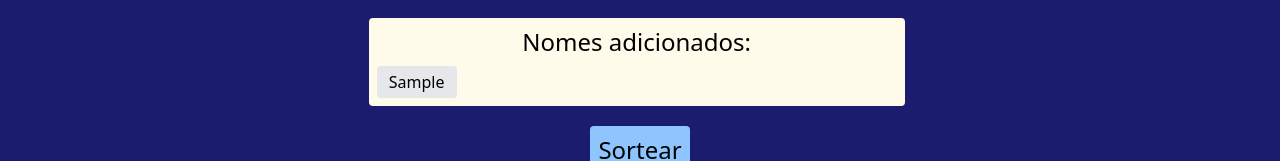
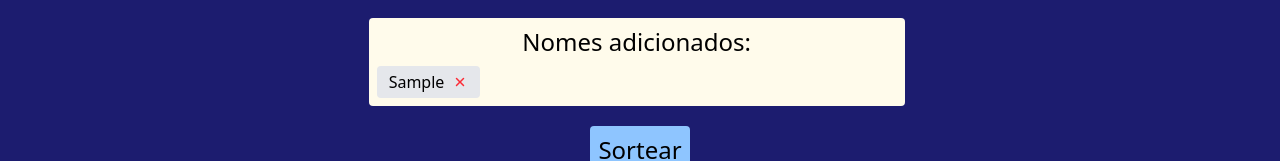
Before and after one commit to pedrpie/Sorteador, a React (Vite) app: page /#/nomes in a window 1280 px wide. Both pictures are taken after typing "Sample" into the empty fields and a click on the button "Adicionar". Shown: the part 435-596 px from the top of the page. Built offline with nearby package versions, Linux system fonts and the light colour scheme.

Commit message:
delete name option added

```diff
--- a/index.html
+++ b/index.html
@@ -2,7 +2,6 @@
 <html lang="pt">
   <head>
     <meta charset="UTF-8" />
-    <link rel="icon" type="image/svg+xml" href="/vite.svg" />
     <meta name="viewport" content="width=device-width, initial-scale=1.0" />
     <title>Sorteador</title>
   </head>
--- a/package.json
+++ b/package.json
@@ -15,6 +15,7 @@
     "@tailwindcss/vite": "^4.1.18",
     "react": "^19.2.0",
     "react-dom": "^19.2.0",
+    "react-icons": "^5.5.0",
     "react-router-dom": "^7.13.0",
     "tailwindcss": "^4.1.18"
   },
--- a/src/pages/NomesPage.jsx
+++ b/src/pages/NomesPage.jsx
@@ -1,6 +1,7 @@
 import { useState } from "react"
 
 import Navbar from "../components/Navbar"
+import { IoClose } from "react-icons/io5";
 
 export default function NomesPage() {
   const [nome, setNome] = useState("")
@@ -12,6 +13,10 @@ export default function NomesPage() {
 
     setNomes([...nomes, nome])
     setNome("")
+  }
+
+  function removerNome(index) {
+    setNomes(nomes.filter((_, i) => i !== index))
   }
 
   const sortear = () => {
@@ -55,7 +60,12 @@ export default function NomesPage() {
         <h1 className="text-2xl mb-2">Nomes adicionados:</h1>
         <ul className="flex flex-wrap gap-5">
           {nomes.map((item, index) => (
-            <li className="bg-gray-200 px-3 py-1 rounded min-w-20" key={index}>{item}</li>
+            <li className="bg-gray-200 px-3 py-1 rounded min-w-20 flex items-center justify-between" key={index}>
+              {item}
+              <button onClick={() => removerNome(index)} className="ml-2 text-red-500 cursor-pointer">
+                <IoClose />
+              </button>
+            </li>
           ))}
         </ul>
       </div>
```
Also changed, not shown: 1 other file (tests, documents, lock files or other folders).
